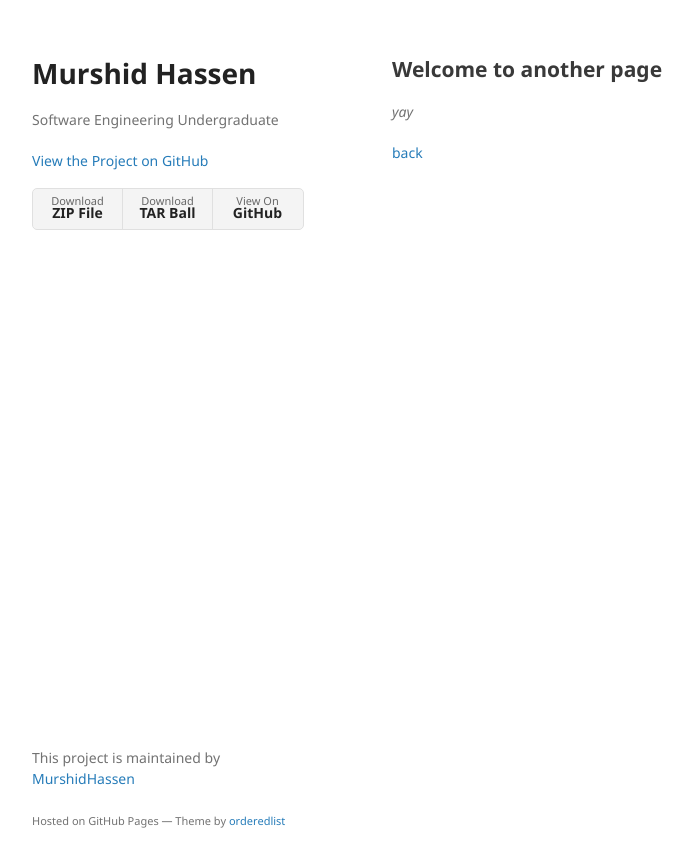
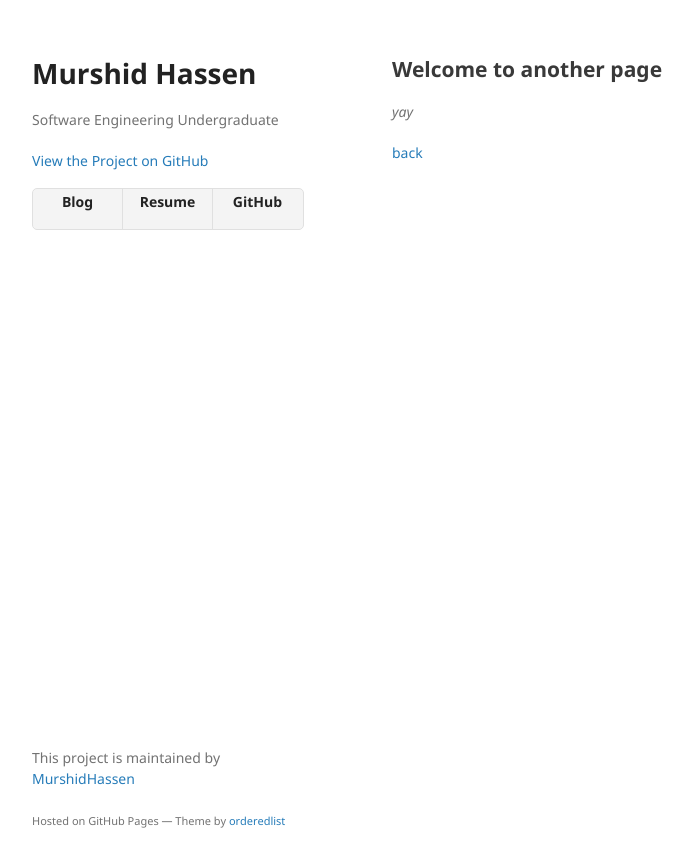
Before and after one commit to MurshidHassen/murshidhassen, a Jekyll site: the page built from another-page.md, in a window 1280 px wide. Shown: the top 867 px of the page, without its empty margins (178-871 px from the left). Built offline with Jekyll 4.4.1, drawn with Linux system fonts in a browser that asks for light colours; our own code applies the rules of GitHub Pages for plain Markdown files.

Commit message:
Modited the download links

```diff
--- a/_layouts/default.html
+++ b/_layouts/default.html
@@ -27,9 +27,9 @@
 
         {% if site.show_downloads %}
           <ul>
-            <li><a href="{{ site.github.zip_url }}">Download <strong>ZIP File</strong></a></li>
-            <li><a href="{{ site.github.tar_url }}">Download <strong>TAR Ball</strong></a></li>
-            <li><a href="{{ site.github.repository_url }}">View On <strong>GitHub</strong></a></li>
+            <li><a href="{{ site.github.zip_url }}"><!--Download--> <strong>Blog</strong></a></li>
+            <li><a href="{{ site.github.tar_url }}"><!--Download--><strong>Resume</strong></a></li>
+            <li><a href="{{ site.github.repository_url }}"><!--Download--> <strong>GitHub</strong></a></li>
           </ul>
         {% endif %}
       </header>
```
